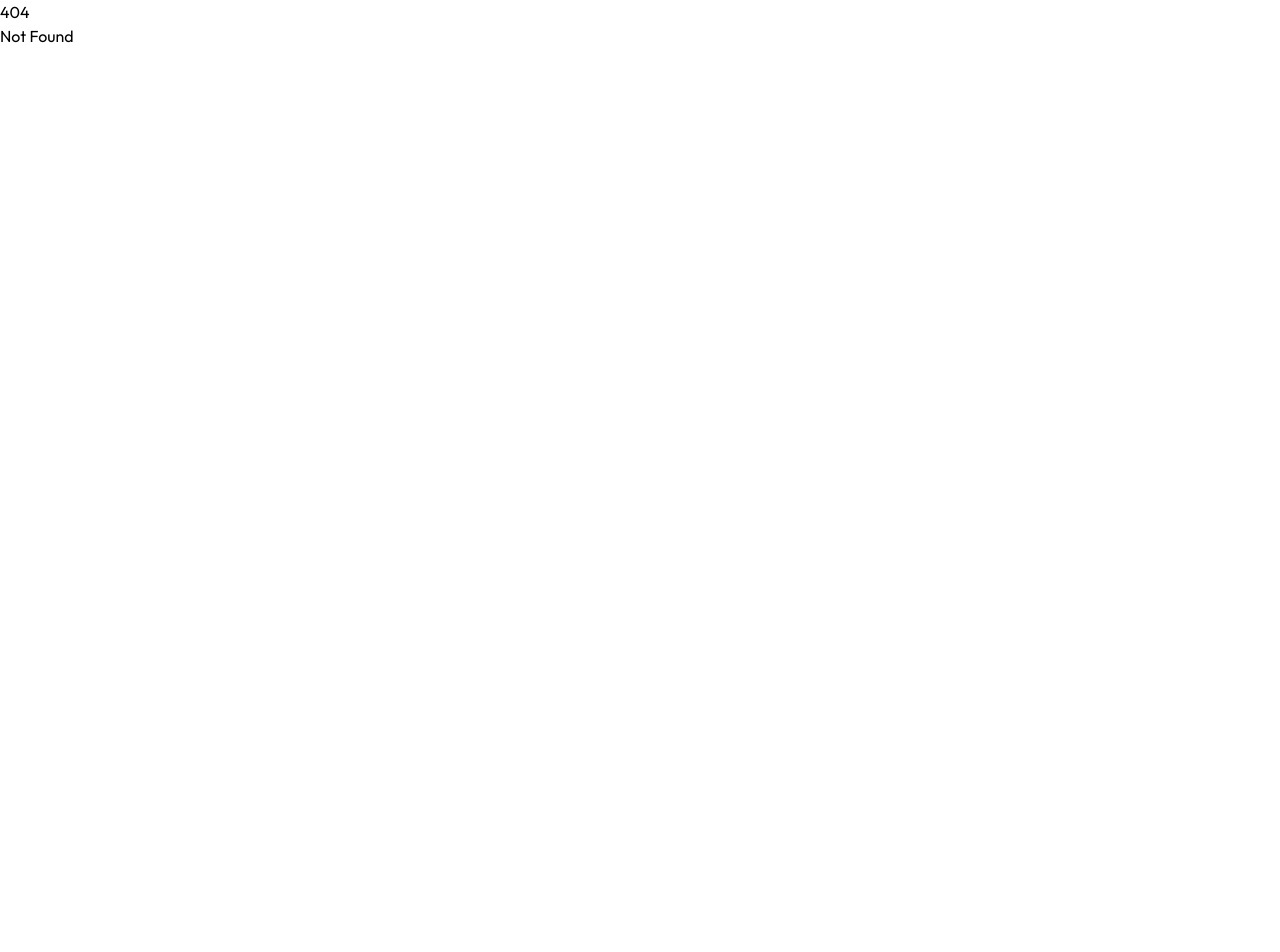
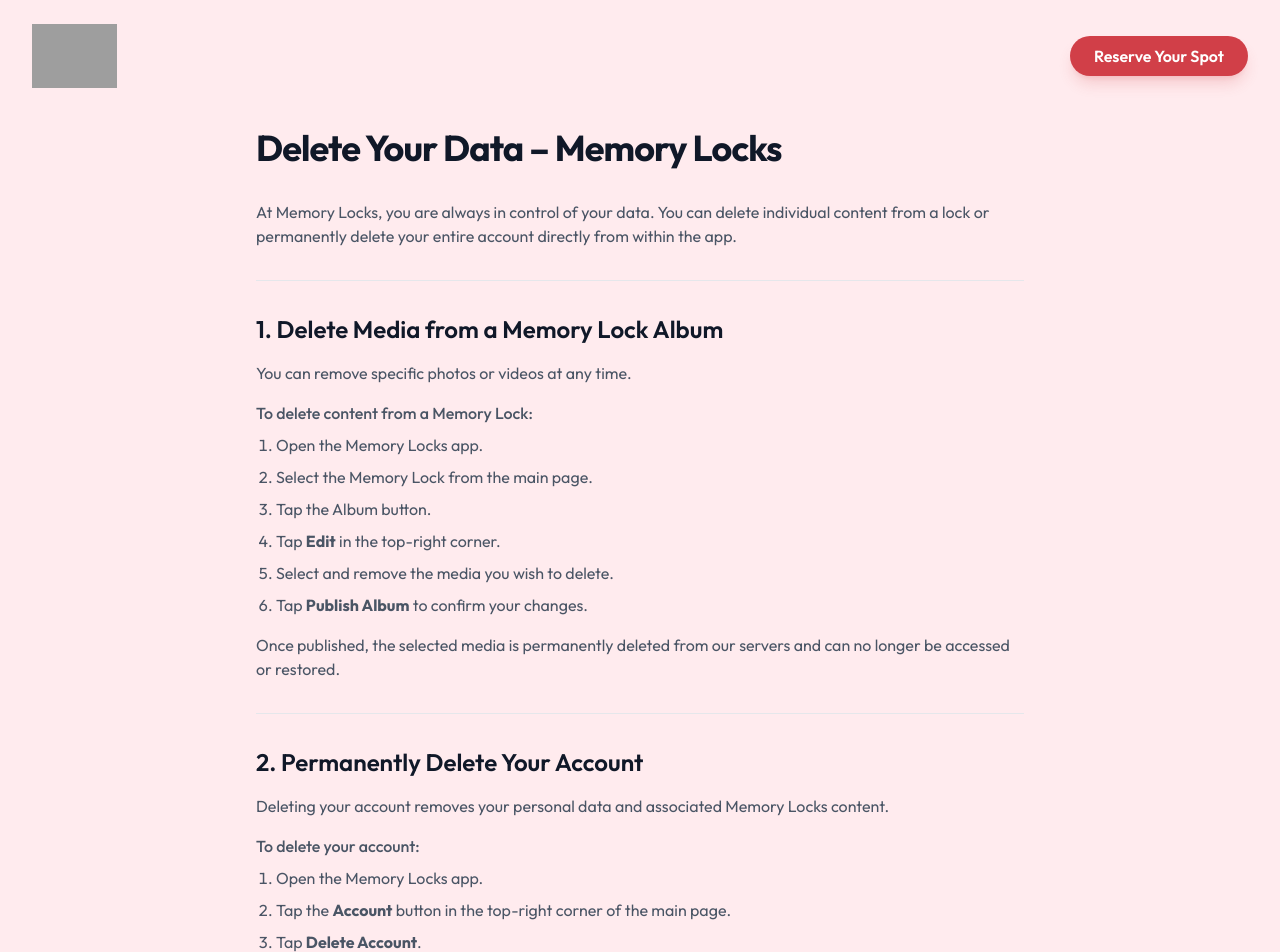
Before and after one commit to Lifehack25/ML-LandingPage, a SvelteKit app: page /delete-data in a window 1280 px wide. Before the commit this address had no page. Shown: the top 952 px of the page. Before the commit the page ends 800 px from the top, so only its background shows below. Built offline with nearby package versions, Linux system fonts and the light colour scheme; grey boxes are pictures that could not be loaded; a web font is replaced by a local one.

Commit message:
Added a page with instructions for users how they can delete their data, as GPS reuqire it.

```diff
--- a/src/routes/+layout.svelte
+++ b/src/routes/+layout.svelte
@@ -20,13 +20,13 @@
 	<div
 		class="grid-stack"
 		in:fly={{
-			x: $page.url.pathname === '/legal' ? 1000 : -1000,
+			x: $page.url.pathname === '/legal' || $page.url.pathname === '/delete-data' ? 1000 : -1000,
 			duration: 600,
 			easing: cubicOut,
 			opacity: 0
 		}}
 		out:fly={{
-			x: $page.url.pathname === '/legal' ? -1000 : 1000,
+			x: $page.url.pathname === '/legal' || $page.url.pathname === '/delete-data' ? -1000 : 1000,
 			duration: 600,
 			easing: cubicOut,
 			opacity: 0
--- a/src/routes/api/signup/+server.ts
+++ b/src/routes/api/signup/+server.ts
@@ -13,9 +13,9 @@
 // Note: We use a lazy initialization or a check to prevent errors at build time if env is missing
 const stripe = STRIPE_SECRET_KEY
 	? new Stripe(STRIPE_SECRET_KEY, {
-			apiVersion: '2025-11-17.clover' as any, // Verify type match
-			httpClient: Stripe.createFetchHttpClient() // Important for Edge/Workers
-		})
+		apiVersion: '2025-11-17.clover' as any, // Verify type match
+		httpClient: Stripe.createFetchHttpClient() // Important for Edge/Workers
+	})
 	: null;
 
 /**
--- /dev/null
+++ b/src/routes/delete-data/+page.svelte
@@ -0,0 +1,115 @@
+<script lang="ts">
+	import Header from '$lib/components/Header.svelte';
+	import Footer from '$lib/components/Footer.svelte';
+	import CreativeButton from '$lib/components/ui/CreativeButton.svelte';
+	import { fly } from 'svelte/transition';
+</script>
+
+<svelte:head>
+	<title>Delete Your Data - Memory Locks</title>
+	<meta
+		name="description"
+		content="Learn how to delete your data or your account on Memory Locks."
+	/>
+</svelte:head>
+
+<div
+	class="min-h-screen bg-brand-50 font-sans text-gray-900 selection:bg-brand-200 selection:text-brand-900"
+>
+	<Header />
+	<main class="pt-32 pb-24 px-4 sm:px-6 lg:px-8">
+		<div class="max-w-3xl mx-auto space-y-16">
+			<section>
+				<h1
+					in:fly={{ y: 20, duration: 800, delay: 300 }}
+					class="text-4xl font-bold tracking-tight text-gray-900 mb-8"
+				>
+					Delete Your Data – Memory Locks
+				</h1>
+
+				<div class="prose prose-lg prose-gray max-w-none space-y-6">
+					<p in:fly={{ y: 20, duration: 800, delay: 380 }} class="text-gray-600">
+						At Memory Locks, you are always in control of your data. You can delete individual
+						content from a lock or permanently delete your entire account directly from within the
+						app.
+					</p>
+
+					<hr class="my-8 border-gray-200" in:fly={{ y: 20, duration: 800, delay: 400 }} />
+
+					<div in:fly={{ y: 20, duration: 800, delay: 420 }}>
+						<h3 class="text-2xl font-semibold text-gray-900 mb-4">
+							1. Delete Media from a Memory Lock Album
+						</h3>
+						<p class="text-gray-600 mb-4">You can remove specific photos or videos at any time.</p>
+						<p class="text-gray-600 mb-2 font-medium">To delete content from a Memory Lock:</p>
+						<ol class="list-decimal pl-5 space-y-2 text-gray-600 mb-4">
+							<li>Open the Memory Locks app.</li>
+							<li>Select the Memory Lock from the main page.</li>
+							<li>Tap the Album button.</li>
+							<li>Tap <strong>Edit</strong> in the top-right corner.</li>
+							<li>Select and remove the media you wish to delete.</li>
+							<li>Tap <strong>Publish Album</strong> to confirm your changes.</li>
+						</ol>
+						<p class="text-gray-600 mt-4">
+							Once published, the selected media is permanently deleted from our servers and can no
+							longer be accessed or restored.
+						</p>
+					</div>
+
+					<hr class="my-8 border-gray-200" in:fly={{ y: 20, duration: 800, delay: 440 }} />
+
+					<div in:fly={{ y: 20, duration: 800, delay: 460 }}>
+						<h3 class="text-2xl font-semibold text-gray-900 mb-4">
+							2. Permanently Delete Your Account
+						</h3>
+						<p class="text-gray-600 mb-4">
+							Deleting your account removes your personal data and associated Memory Locks content.
+						</p>
+						<p class="text-gray-600 mb-2 font-medium">To delete your account:</p>
+						<ol class="list-decimal pl-5 space-y-2 text-gray-600 mb-4">
+							<li>Open the Memory Locks app.</li>
+							<li>
+								Tap the <strong>Account</strong> button in the top-right corner of the main page.
+							</li>
+							<li>Tap <strong>Delete Account</strong>.</li>
+							<li>Follow the on-screen confirmation steps.</li>
+						</ol>
+						<p class="text-gray-600 mb-2 font-medium">After confirmation:</p>
+						<ul class="list-disc pl-5 space-y-2 text-gray-600 mt-2">
+							<li>Your account will be permanently deleted.</li>
+							<li>
+								Your associated Memory Locks and stored media will be permanently removed (if you
+								choose to delete all content).
+							</li>
+							<li>This action cannot be undone.</li>
+						</ul>
+					</div>
+
+					<hr class="my-8 border-gray-200" in:fly={{ y: 20, duration: 800, delay: 480 }} />
+
+					<div in:fly={{ y: 20, duration: 800, delay: 500 }}>
+						<h3 class="text-2xl font-semibold text-gray-900 mb-4">
+							Important Note on Manual Deletion
+						</h3>
+						<p class="text-gray-600 mb-4">
+							For security and verification purposes, we do not process manual data deletion
+							requests over email or support channels. All data and account deletion must be
+							securely initiated directly from within the Memory Locks app using the steps provided
+							above.
+						</p>
+					</div>
+				</div>
+			</section>
+
+			<div class="flex justify-center pt-8" in:fly={{ y: 20, duration: 800, delay: 540 }}>
+				<CreativeButton
+					href="/"
+					className="px-8 py-3 shadow-lg hover:shadow-xl hover:shadow-brand-500/30"
+				>
+					Back to Landing Page
+				</CreativeButton>
+			</div>
+		</div>
+	</main>
+	<Footer />
+</div>
--- a/src/routes/legal/+page.svelte
+++ b/src/routes/legal/+page.svelte
@@ -340,11 +340,21 @@
 
 					<div in:fly={{ y: 20, duration: 800, delay: 1040 }}>
 						<h3 class="text-xl font-semibold text-gray-900 mb-2">9. Deletion</h3>
+						<p class="text-gray-600 mb-3">
+							You can delete your media or your account directly through the app. For security and
+							verification reasons, please do not contact us to request data deletion. You must
+							initiate deletion from within your account in the app.
+						</p>
+						<p class="text-gray-600 mb-3">
+							Deletion removes the content from public view and deletes it from our active systems.
+							Limited residual copies may persist temporarily in backups or logs for security and
+							operational purposes.
+						</p>
 						<p class="text-gray-600">
-							You can delete your media or your account through the app. Deletion removes the
-							content from public view and deletes it from our active systems. Limited residual
-							copies may persist temporarily in backups or logs for security and operational
-							purposes.
+							For step-by-step instructions, please see our <a
+								href="/delete-data"
+								class="text-brand-600 hover:text-brand-700 underline">Data Deletion Guide</a
+							>.
 						</p>
 					</div>
 
```
